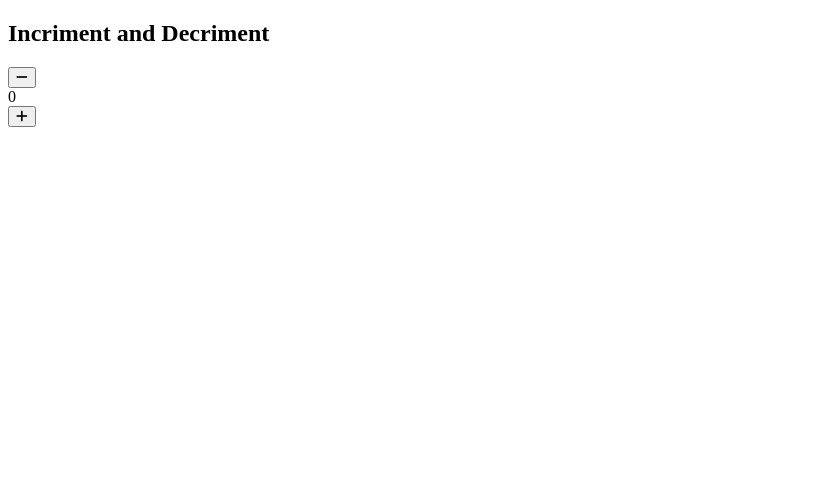
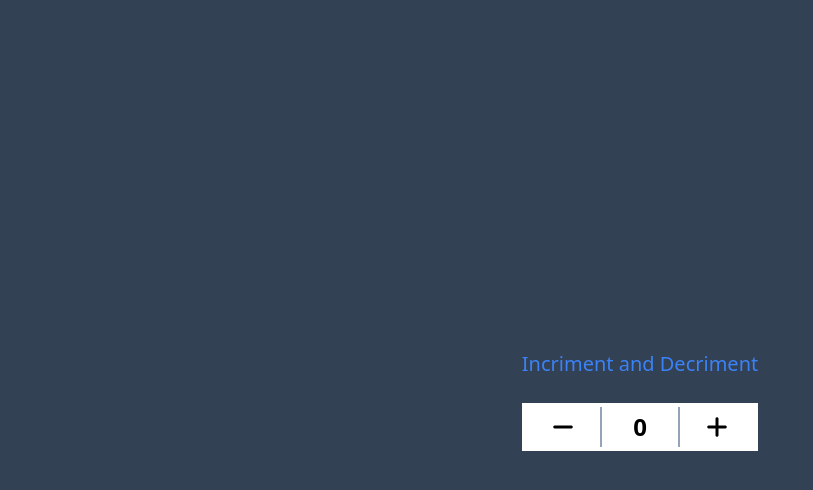
Before and after one commit to Shubzz-z/Increment-decrement, a plain HTML site: page index.html in a window 1280 px wide. Shown: the whole page, without its empty margins (0-813 px from the left). Drawn offline with nearby package versions, Linux system fonts and the light colour scheme.

Commit message:
removed vite

```diff
--- a/index.html
+++ b/index.html
@@ -4,7 +4,7 @@
     <meta charset="UTF-8">
     <meta name="viewport" content="width=device-width, initial-scale=1.0">
     <title>Document</title>
-    <link rel="stylesheet" href="main.css">
+    <script src="https://cdn.tailwindcss.com"></script>
 </head>
 <body>
     <div class="flex justify-center items-center w-full h-screen bg-slate-700">
--- a/main.css
+++ /dev/null
@@ -1,3 +0,0 @@
-@tailwind base;
-@tailwind components;
-@tailwind utilities;
--- a/postcss.config.js
+++ /dev/null
@@ -1,6 +0,0 @@
-module.exports = {
-  plugins: {
-    tailwindcss: {},
-    autoprefixer: {},
-  },
-}
--- a/tailwind.config.js
+++ /dev/null
@@ -1,8 +0,0 @@
-/** @type {import('tailwindcss').Config} */
-module.exports = {
-  content: ["*"],
-  theme: {
-    extend: {},
-  },
-  plugins: [],
-}
```
Also changed, not shown: package.json (deleted, +0 -11 lines), 1 other file.
